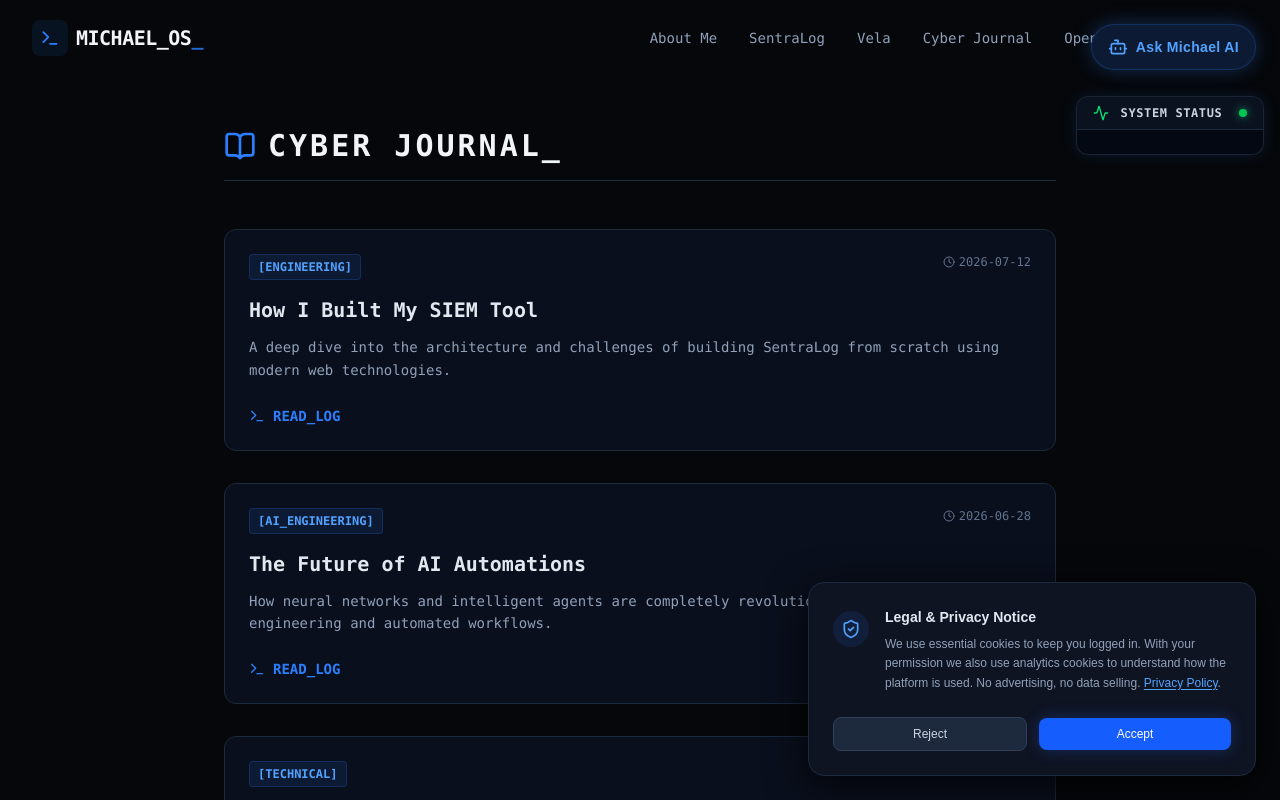
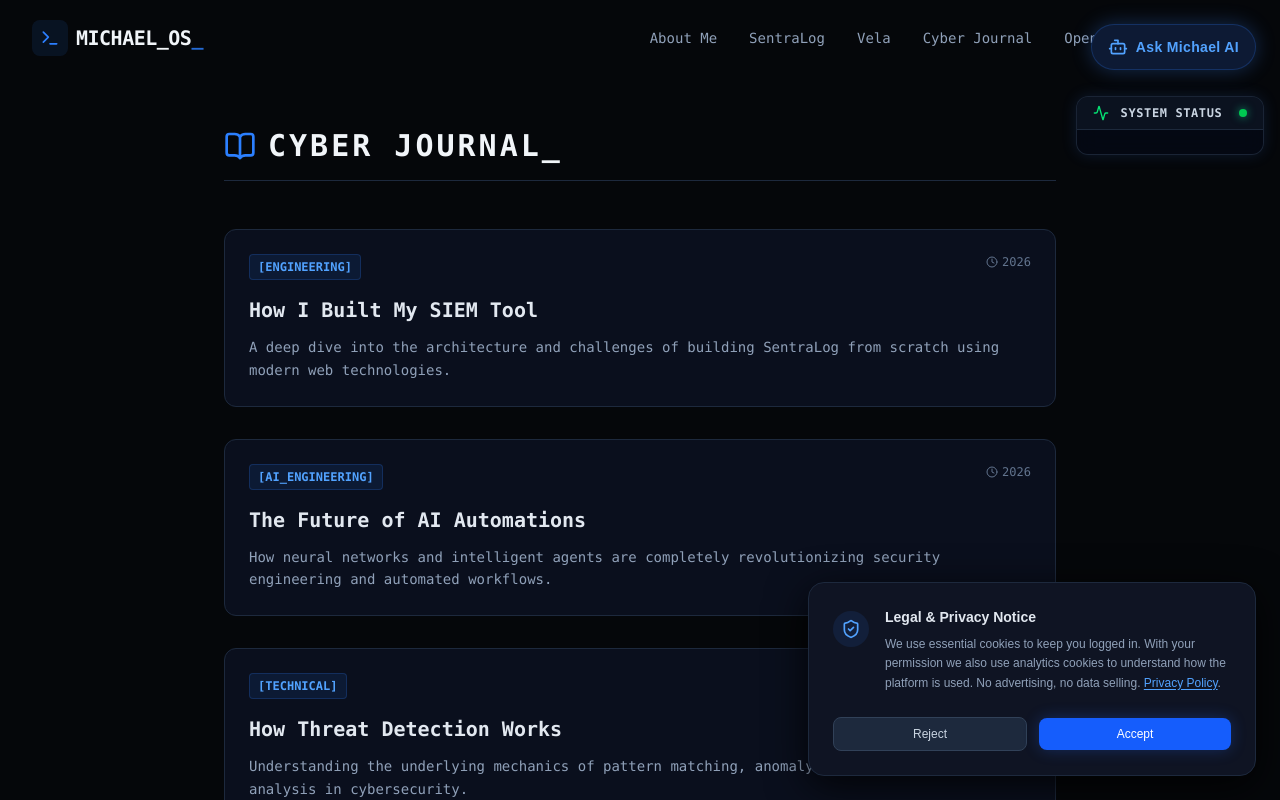
Before and after one commit to cyberlab0/portfolio, a Next.js app: page /blog in a window 1280 px wide. Shown: the top 800 px of the page. Built offline with nearby package versions, Linux system fonts and the light colour scheme.

Commit message:
fix: timeline and blog layout updates

```diff
--- a/src/app/blog/page.tsx
+++ b/src/app/blog/page.tsx
@@ -12,21 +12,21 @@ export default function BlogPage() {
     {
       id: "001",
       title: "How I Built My SIEM Tool",
-      date: "2026-07-12",
+      date: "2026",
       excerpt: "A deep dive into the architecture and challenges of building SentraLog from scratch using modern web technologies.",
       category: "ENGINEERING"
     },
     {
       id: "002",
       title: "The Future of AI Automations",
-      date: "2026-06-28",
+      date: "2026",
       excerpt: "How neural networks and intelligent agents are completely revolutionizing security engineering and automated workflows.",
       category: "AI_ENGINEERING"
     },
     {
       id: "003",
       title: "How Threat Detection Works",
-      date: "2026-05-15",
+      date: "2026",
       excerpt: "Understanding the underlying mechanics of pattern matching, anomaly detection, and heuristic analysis in cybersecurity.",
       category: "TECHNICAL"
     }
@@ -51,7 +51,7 @@ export default function BlogPage() {
                 initial={{ opacity: 0, y: 20 }}
                 animate={{ opacity: 1, y: 0 }}
                 transition={{ duration: 0.5, delay: index * 0.1 }}
-                className="bg-[#0a0f1d] border border-slate-800 rounded-xl p-6 hover:border-blue-500/50 transition-colors group cursor-pointer"
+                className="bg-[#0a0f1d] border border-slate-800 rounded-xl p-6"
               >
                 <div className="flex justify-between items-start mb-4">
                   <span className="text-xs font-bold text-blue-400 bg-blue-500/10 px-2 py-1 rounded border border-blue-500/20">
@@ -63,18 +63,13 @@ export default function BlogPage() {
                   </div>
                 </div>
 
-                <h2 className="text-xl font-bold text-slate-200 group-hover:text-blue-400 transition-colors mb-3">
+                <h2 className="text-xl font-bold text-slate-200 mb-3">
                   {post.title}
                 </h2>
 
-                <p className="text-slate-400 text-sm mb-6 leading-relaxed">
+                <p className="text-slate-400 text-sm leading-relaxed">
                   {post.excerpt}
                 </p>
-
-                <div className="flex items-center text-sm font-bold text-blue-500">
-                  <Terminal className="w-4 h-4 mr-2" />
-                  READ_LOG
-                </div>
               </motion.div>
             ))}
           </div>
--- a/src/app/components/BlogPreview.tsx
+++ b/src/app/components/BlogPreview.tsx
@@ -9,21 +9,21 @@ export default function BlogPreview() {
     {
       title: "How I Built My SIEM Tool",
       excerpt: "A deep dive into the architecture and challenges of building SentraLog from scratch using modern web technologies.",
-      date: "Jul 12, 2026",
+      date: "2026",
       readTime: "8 min read",
       category: "Engineering"
     },
     {
       title: "The Future of AI Automations",
       excerpt: "How neural networks and intelligent agents are completely revolutionizing security engineering and automated workflows.",
-      date: "Jun 28, 2026",
+      date: "2026",
       readTime: "5 min read",
       category: "AI_Engineering"
     },
     {
       title: "How Threat Detection Works",
       excerpt: "Understanding the underlying mechanics of pattern matching, anomaly detection, and heuristic analysis in cybersecurity.",
-      date: "May 15, 2026",
+      date: "2026",
       readTime: "6 min read",
       category: "Technical"
     }
@@ -58,9 +58,9 @@ export default function BlogPreview() {
               whileInView={{ opacity: 1, y: 0 }}
               viewport={{ once: true, margin: "-50px" }}
               transition={{ duration: 0.5, delay: idx * 0.1 }}
-              className="group cursor-pointer flex flex-col h-full bg-[#151b2b] border border-slate-800 rounded-2xl p-6 hover:border-blue-500/30 transition-all hover:-translate-y-2 hover:shadow-[0_15px_30px_rgba(59,130,246,0.1)] relative overflow-hidden"
+              className="group flex flex-col h-full bg-[#151b2b] border border-slate-800 rounded-2xl p-6 relative overflow-hidden"
             >
-              <div className="absolute top-0 right-0 w-32 h-32 bg-blue-500/5 rounded-full blur-[50px] group-hover:bg-blue-500/10 transition-colors"></div>
+              <div className="absolute top-0 right-0 w-32 h-32 bg-blue-500/5 rounded-full blur-[50px]"></div>
 
               <div className="flex items-center justify-between mb-4 relative z-10">
                 <span className="px-3 py-1 bg-slate-800 text-xs font-medium text-slate-300 rounded-full">
@@ -71,7 +71,7 @@ export default function BlogPreview() {
                 </span>
               </div>
 
-              <h3 className="text-xl font-bold text-slate-200 mb-3 group-hover:text-blue-400 transition-colors relative z-10">
+              <h3 className="text-xl font-bold text-slate-200 mb-3 relative z-10">
                 {post.title}
               </h3>
 
@@ -81,9 +81,6 @@ export default function BlogPreview() {
 
               <div className="flex items-center justify-between mt-auto pt-4 border-t border-slate-800/50 relative z-10">
                 <span className="text-xs text-slate-500">{post.date}</span>
-                <span className="text-blue-400 text-sm font-medium flex items-center group-hover:underline underline-offset-4">
-                  Read Article <ChevronRight className="w-4 h-4 ml-1" />
-                </span>
               </div>
             </motion.div>
           ))}
--- a/src/app/components/MissionTimeline.tsx
+++ b/src/app/components/MissionTimeline.tsx
@@ -14,7 +14,7 @@ export default function MissionTimeline() {
       bg: "bg-blue-500/10"
     },
     {
-      date: "2025",
+      date: "2026",
       title: "Founded SentraLog",
       description: "Architected a real-time SIEM from scratch focused on raw speed and analyst workflows.",
       icon: Target,
```
